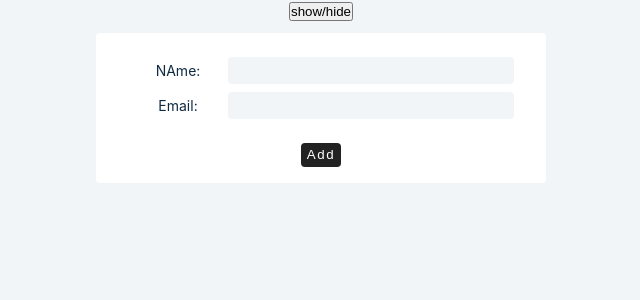
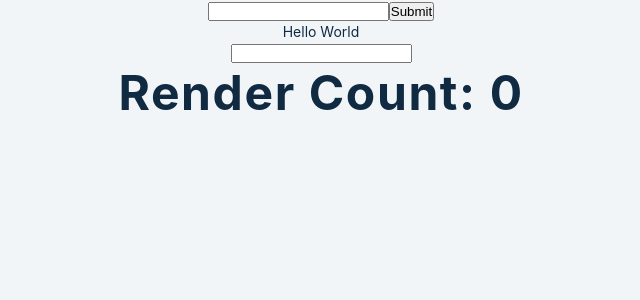
Before and after one commit to ulugbekmahammadjonov/react-lessons, a React (Create React App) app: page / in a window 1280 px wide. Shown: the top 300 px of the page, without its empty margins (319-959 px from the left). Built offline with nearby package versions, Linux system fonts and the light colour scheme.

Commit message:
Hooks:USeref, current

```diff
--- a/src/App.js
+++ b/src/App.js
@@ -1,11 +1,10 @@
 import './App.css'
-import ShortCircuit from './components/short-circuit/ShortCircuit';
-import ControllerInput from './components/controller-input/ControllerInput';
+import UseRef from './components/useref-basics/UseRef';
+
 function App() {
   return (
     <div className="App">
-      <ShortCircuit />
-      <ControllerInput/>
+      <UseRef/>
     </div>
   );
 }
--- /dev/null
+++ b/src/components/useref-basics/UseRef.jsx
@@ -0,0 +1,41 @@
+import React, { useState, useEffect, useRef } from "react";
+
+const UseRef = () => {
+  const [inputValue, setInputValue] = useState("");
+  const count = useRef(0);
+  console.log(inputValue);
+
+  const refContainer = useRef(null);
+  const divContainer = useRef(null);
+
+  const handleSubmit = e => {
+    e.preventDefault();
+    console.log(refContainer.current.value);
+    console.log(divContainer.current);
+  };
+
+  useEffect(() => {
+    count.current = count.current + 1;
+    console.log(refContainer.current);
+  });
+
+  return (
+    <>
+      <form className="form" onSubmit={handleSubmit}>
+        <div>
+          <input type="text" ref={refContainer} />
+          <button type="submit">Submit</button>
+        </div>
+      </form>
+    <div ref={divContainer}>Hello World</div>
+      <input
+        type="text"
+        value={inputValue}
+        onChange={e => setInputValue(e.target.value)}
+      />
+      <h1>Render Count: {count.current}</h1>
+    </>
+  );
+};
+
+export default UseRef;
```
